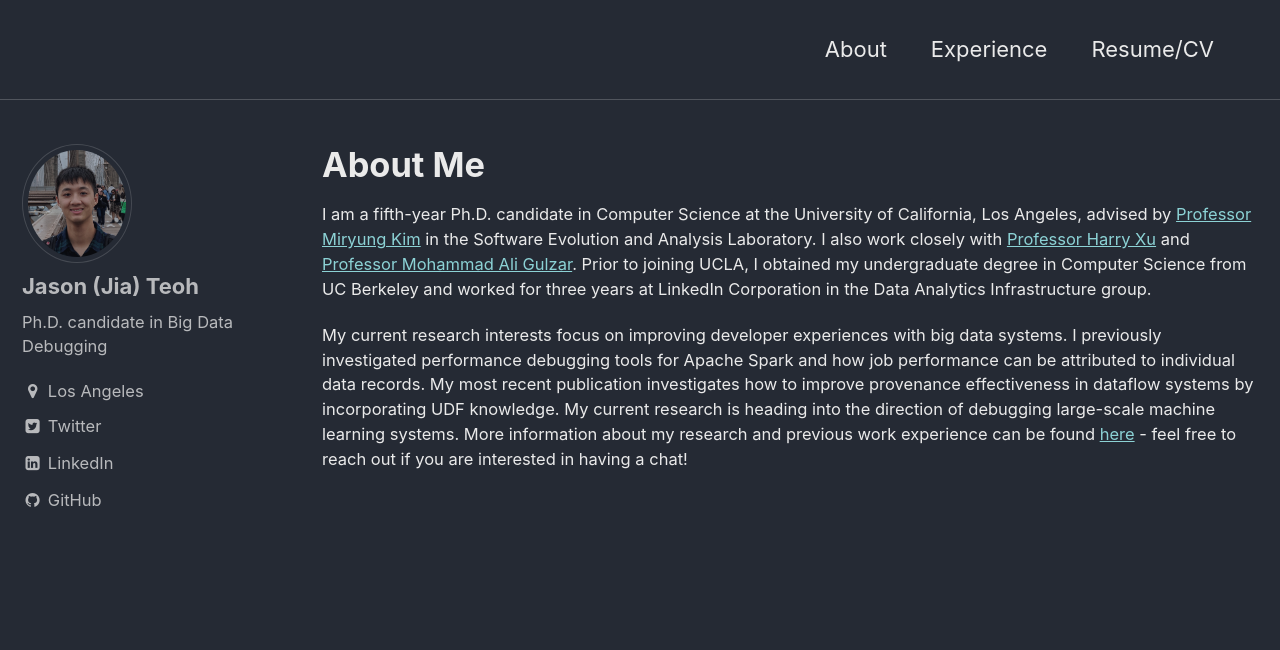
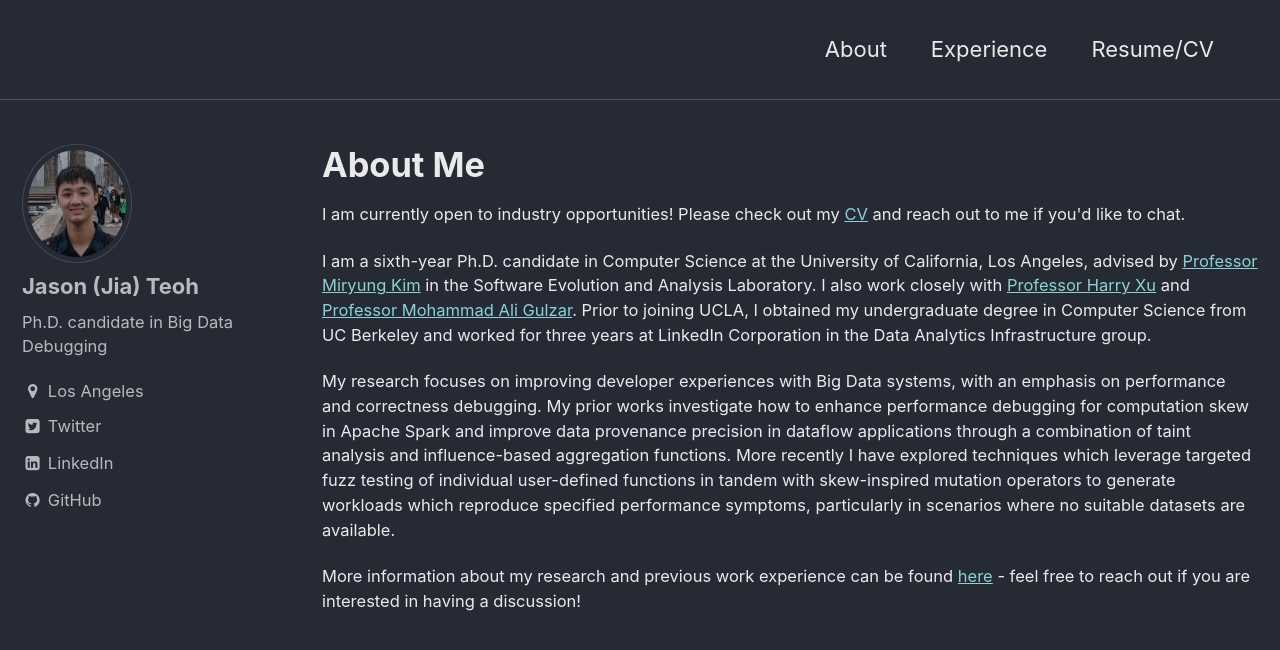
Before and after one commit to jiateoh/jiateoh.github.io, a Jekyll site: the page built from index.html, in a window 1280 px wide and 900 px high. Shown: the top 650 px of the window. Built offline with Jekyll 4.4.1, drawn with Linux system fonts in a browser that asks for light colours; the list of posts is cut into pages by our own code.

Commit message:
Update resume/cv, add job market snippet and update research statement.

```diff
--- a/_data/navigation.yml
+++ b/_data/navigation.yml
@@ -9,4 +9,4 @@ main:
   - title: "Experience"
     url: /experience
   - title: "Resume/CV"
-    url: /pdfs/Teoh_Jia(Jason)_CV_10-2020.pdf
+    url: /pdfs/Teoh_Jia(Jason)_CV_09-2021.pdf
--- a/_layouts/home.html
+++ b/_layouts/home.html
@@ -3,9 +3,14 @@ layout: single
 ---
 <h1>About Me</h1>
 <p>
-	I am a fifth-year Ph.D. candidate in Computer Science at the University of California, Los Angeles, advised by <a href="http://web.cs.ucla.edu/~miryung/">Professor Miryung Kim</a> in the Software Evolution and Analysis Laboratory. I also work closely with <a href="http://web.cs.ucla.edu/~harryxu/">Professor Harry Xu</a> and <a href="http://people.cs.vt.edu/~gulzar/">Professor Mohammad Ali Gulzar</a>. Prior to joining UCLA, I obtained my undergraduate degree in Computer Science from UC Berkeley and worked for three years at LinkedIn Corporation in the Data Analytics Infrastructure group.
+	I am currently open to industry opportunities! Please check out my <a href="/pdfs/Teoh_Jia(Jason)_CV_09-2021.pdf">CV</a> and reach out to me if you'd like to chat.
 </p>
-<!-- original version -->
 <p>
-	My current research interests focus on improving developer experiences with big data systems. I previously investigated performance debugging tools for Apache Spark and how job performance can be attributed to individual data records. My most recent publication investigates how to improve provenance effectiveness in dataflow systems by incorporating UDF knowledge. My current research is heading into the direction of debugging large-scale machine learning systems. More information about my research and previous work experience can be found <a href="/experience">here</a> - feel free to reach out if you are interested in having a chat!
+	I am a sixth-year Ph.D. candidate in Computer Science at the University of California, Los Angeles, advised by <a href="http://web.cs.ucla.edu/~miryung/">Professor Miryung Kim</a> in the Software Evolution and Analysis Laboratory. I also work closely with <a href="http://web.cs.ucla.edu/~harryxu/">Professor Harry Xu</a> and <a href="http://people.cs.vt.edu/~gulzar/">Professor Mohammad Ali Gulzar</a>. Prior to joining UCLA, I obtained my undergraduate degree in Computer Science from UC Berkeley and worked for three years at LinkedIn Corporation in the Data Analytics Infrastructure group.
 </p>
+<p>
+	My research focuses on improving developer experiences with Big Data systems, with an emphasis on performance and correctness debugging. My prior works investigate how to enhance performance debugging for computation skew in Apache Spark and improve data provenance precision in dataflow applications through a combination of taint analysis and influence-based aggregation functions. More recently I have explored techniques which leverage targeted fuzz testing of individual user-defined functions in tandem with skew-inspired mutation operators to generate workloads which reproduce specified performance symptoms, particularly in scenarios where no suitable datasets are available.
+</p>
+<p>
+	More information about my research and previous work experience can be found <a href="/experience">here</a> - feel free to reach out if you are interested in having a discussion!
+</p>
```
Also changed, not shown: 1 other file.
